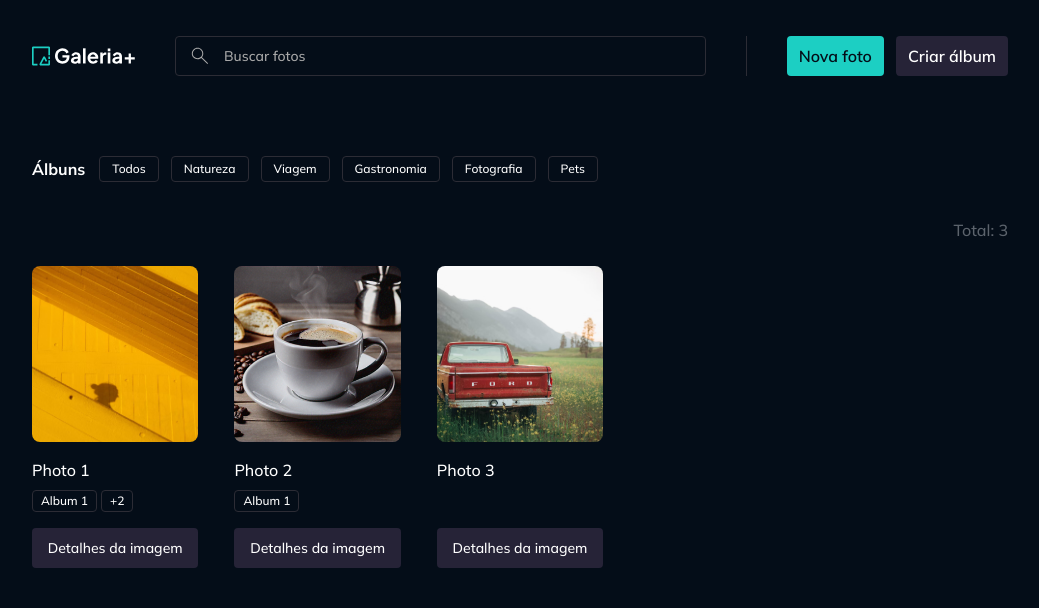
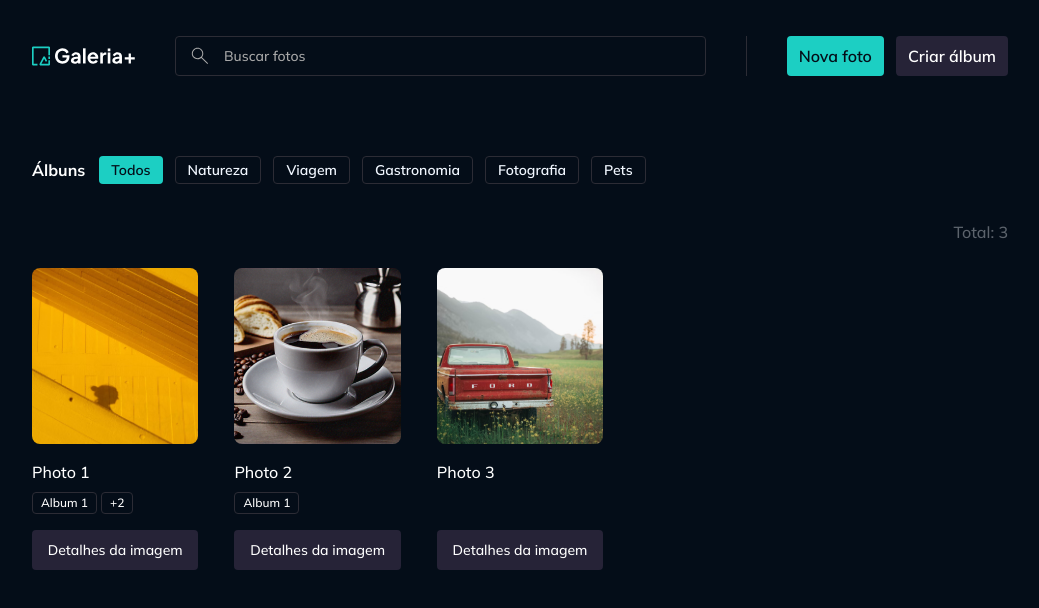
Before and after one commit to guscsales/gallery-plus, a React (Vite) app: page / in a window 1280 px wide. Shown: the top 608 px of the page, without its empty margins (120-1159 px from the left). Built offline with nearby package versions, Linux system fonts and the light colour scheme.

Commit message:
components adjustments / mocks more pages

```diff
--- a/src/components/button.tsx
+++ b/src/components/button.tsx
@@ -11,8 +11,14 @@ export const buttonVariants = tv({
 		variant: {
 			primary: "bg-accent-brand hover:bg-accent-brand-light",
 			secondary: "bg-background-secondary hover:bg-background-tertiary",
+			destructive: "bg-background-secondary hover:bg-background-tertiary",
+			ghost: `
+					bg-transparent border border-solid border-border-primary
+				text-accent-paragraph hover:border-background-secondary
+				`,
 		},
 		size: {
+			sm: "h-7 py-1 px-3",
 			md: "h-10 py-2 pl-3 pr-3",
 		},
 		disabled: {
@@ -35,10 +41,17 @@ export const buttonTextVariants = tv({
 		variant: {
 			primary: "text-label-inverse",
 			secondary: "text-label",
+			destructive: "text-accent-red",
+			ghost: "text-accent-paragraph",
+		},
+		size: {
+			sm: "text-sm",
+			md: "text-base",
 		},
 	},
 	defaultVariants: {
 		variant: "primary",
+		size: "md",
 	},
 });
 
@@ -47,8 +60,11 @@ export const buttonIconVariants = tv({
 		variant: {
 			primary: "fill-label-inverse",
 			secondary: "fill-label",
+			destructive: "fill-accent-red",
+			ghost: "fill-accent-paragraph",
 		},
 		size: {
+			sm: "w-4 h-4",
 			md: "w-6 h-6",
 		},
 		handling: {
@@ -97,7 +113,10 @@ export default function Button({
 			disabled={disabled as boolean}
 			{...props}
 		>
-			<Text variant="label-medium" className={buttonTextVariants({variant})}>
+			<Text
+				variant="label-medium"
+				className={buttonTextVariants({variant, size})}
+			>
 				{children}
 			</Text>
 			{(icon || handling) && (
--- /dev/null
+++ b/src/core-components/photo-image.tsx
@@ -0,0 +1,25 @@
+import cx from "classnames";
+
+interface PhotoImageProps extends React.ComponentProps<"img"> {
+	imageId: string;
+	title: string;
+	imageClassName?: string;
+}
+
+export default function PhotoImage({
+	imageId,
+	title,
+	imageClassName,
+	className,
+	...props
+}: PhotoImageProps) {
+	return (
+		<div className={cx("rounded-lg overflow-hidden", className)} {...props}>
+			<img
+				src={imageId}
+				alt={title}
+				className={cx("w-full object-cover", imageClassName)}
+			/>
+		</div>
+	);
+}
--- a/src/core-components/photo-widget.tsx
+++ b/src/core-components/photo-widget.tsx
@@ -4,6 +4,7 @@ import Badge from "../components/badge";
 import {Link} from "react-router";
 import {AppRoutes} from "../App";
 import {buttonTextVariants, buttonVariants} from "../components/button";
+import PhotoImage from "./photo-image";
 
 interface PhotoWidgetProps {
 	photo: Photo;
@@ -12,13 +13,11 @@ interface PhotoWidgetProps {
 export default function PhotoWidget({photo}: PhotoWidgetProps) {
 	return (
 		<div className="flex flex-col gap-4">
-			<div className="rounded-lg overflow-hidden">
-				<img
-					src={photo.imageId}
-					alt={photo.title}
-					className="w-full h-44 object-cover"
-				/>
-			</div>
+			<PhotoImage
+				imageId={photo.imageId}
+				title={photo.title}
+				imageClassName="h-44"
+			/>
 			<div className="flex flex-col gap-2">
 				<Text variant="paragraph-large">{photo.title}</Text>
 				<div className="flex gap-1 min-h-[1.375rem]">
@@ -34,9 +33,14 @@ export default function PhotoWidget({photo}: PhotoWidgetProps) {
 			</div>
 			<Link
 				to={AppRoutes.PHOTO_DETAILS.replace(":id", photo.id)}
-				className={buttonVariants({variant: "secondary"})}
+				className={buttonVariants({
+					variant: "secondary",
+					className: "px-2 py-2",
+				})}
 			>
-				<Text className={buttonTextVariants({variant: "secondary"})}>
+				<Text
+					className={buttonTextVariants({variant: "secondary", size: "sm"})}
+				>
 					Detalhes da imagem
 				</Text>
 			</Link>
--- a/src/pages/page-components.tsx
+++ b/src/pages/page-components.tsx
@@ -39,6 +39,12 @@ export default function PageComponents() {
 				<Button disabled>Button</Button>
 				<Button handling>Loading</Button>
 				<Button icon={ChevronRightIcon}>Próxima Imagem</Button>
+				<Button variant="ghost" size="sm">
+					Button
+				</Button>
+				<Button variant="primary" size="sm">
+					Button
+				</Button>
 			</div>
 
 			<div className="flex gap-3">
--- a/src/pages/page-home.tsx
+++ b/src/pages/page-home.tsx
@@ -1,7 +1,7 @@
 import Container from "../components/container";
 import PhotosList from "../core-components/photos-list";
 import Text from "../components/text";
-import Badge from "../components/badge";
+import Button from "../components/button";
 
 export default function PageHome() {
 	return (
@@ -9,12 +9,24 @@ export default function PageHome() {
 			<div className="flex items-center gap-3.5 mb-9">
 				<Text variant="heading-small">Álbuns</Text>
 				<div className="flex gap-3">
-					<Badge className="cursor-pointer">Todos</Badge>
-					<Badge className="cursor-pointer">Natureza</Badge>
-					<Badge className="cursor-pointer">Viagem</Badge>
-					<Badge className="cursor-pointer">Gastronomia</Badge>
-					<Badge className="cursor-pointer">Fotografia</Badge>
-					<Badge className="cursor-pointer">Pets</Badge>
+					<Button variant="primary" size="sm" className="cursor-pointer">
+						Todos
+					</Button>
+					<Button variant="ghost" size="sm" className="cursor-pointer">
+						Natureza
+					</Button>
+					<Button variant="ghost" size="sm" className="cursor-pointer">
+						Viagem
+					</Button>
+					<Button variant="ghost" size="sm" className="cursor-pointer">
+						Gastronomia
+					</Button>
+					<Button variant="ghost" size="sm" className="cursor-pointer">
+						Fotografia
+					</Button>
+					<Button variant="ghost" size="sm" className="cursor-pointer">
+						Pets
+					</Button>
 				</div>
 			</div>
 
--- a/src/pages/page-photo-details.tsx
+++ b/src/pages/page-photo-details.tsx
@@ -1,13 +1,74 @@
-import {useParams} from "react-router";
+import ButtonIcon from "../components/button-icon";
 import Container from "../components/container";
 import Text from "../components/text";
+import ArrowLeftIcon from "../assets/icons/chevron-left.svg?react";
+import ArrowRightIcon from "../assets/icons/chevron-right.svg?react";
+import Button from "../components/button";
+import PhotoImage from "../core-components/photo-image";
+import InputCheckbox from "../components/input-checkbox";
+import Divider from "../components/divider";
 
 export default function PagePhotoDetails() {
-	const {id} = useParams();
-
 	return (
 		<Container>
-			<Text>Photo Details: {id}</Text>
+			<header className="flex items-center justify-between gap-8 mb-8">
+				<Text variant="heading-large">Super Árvore</Text>
+				<div className="flex gap-2">
+					<ButtonIcon variant="secondary" icon={ArrowLeftIcon} />
+					<Button variant="secondary" icon={ArrowRightIcon}>
+						Próxima imagem
+					</Button>
+				</div>
+			</header>
+
+			<div className="grid grid-cols-[23.4375rem_1fr] gap-24">
+				<div className="flex flex-col gap-3">
+					<PhotoImage
+						imageId="/images/wide-tree.png"
+						title="Super Árvore"
+						imageClassName="h-[23.4375rem]"
+					/>
+					<div>
+						<Button variant="destructive">Excluir</Button>
+					</div>
+				</div>
+
+				<div className="py-3">
+					<Text as="div" variant="heading-medium" className="mb-7">
+						Álbuns
+					</Text>
+
+					<ul className="flex flex-col">
+						<li>
+							<div className="flex items-center justify-between">
+								<Text variant="paragraph-large">Natureza</Text>
+								<InputCheckbox />
+							</div>
+							<Divider className="my-4" />
+						</li>
+						<li>
+							<div className="flex items-center justify-between">
+								<Text variant="paragraph-large">Viagem</Text>
+								<InputCheckbox />
+							</div>
+							<Divider className="my-4" />
+						</li>
+						<li>
+							<div className="flex items-center justify-between">
+								<Text variant="paragraph-large">Fotografia</Text>
+								<InputCheckbox />
+							</div>
+							<Divider className="my-4" />
+						</li>
+						<li>
+							<div className="flex items-center justify-between">
+								<Text variant="paragraph-large">Arquitetura</Text>
+								<InputCheckbox />
+							</div>
+						</li>
+					</ul>
+				</div>
+			</div>
 		</Container>
 	);
 }
```
